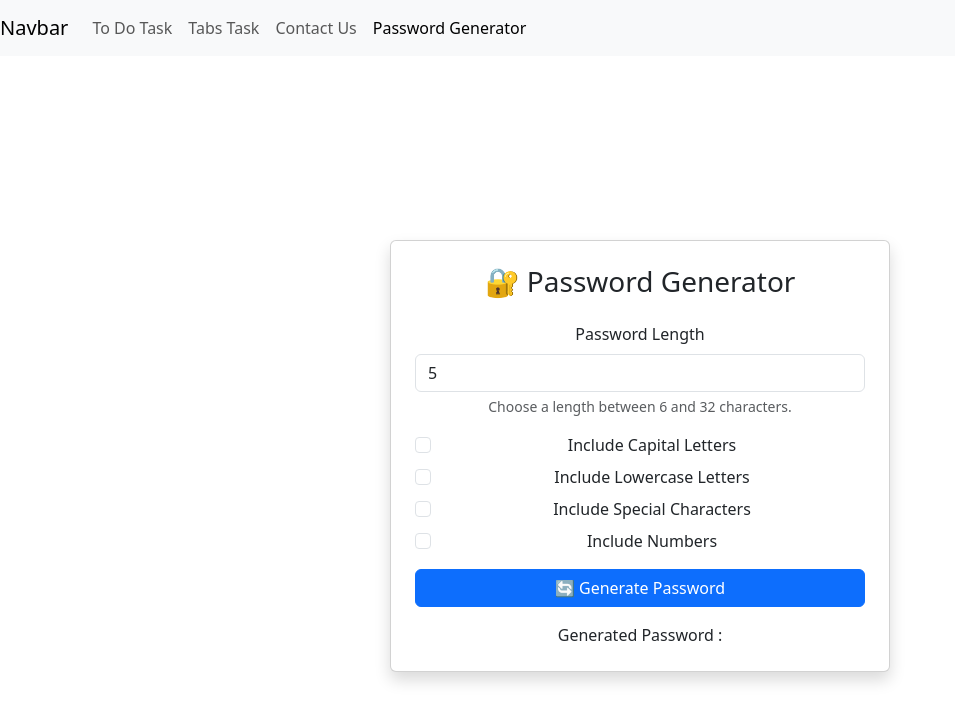
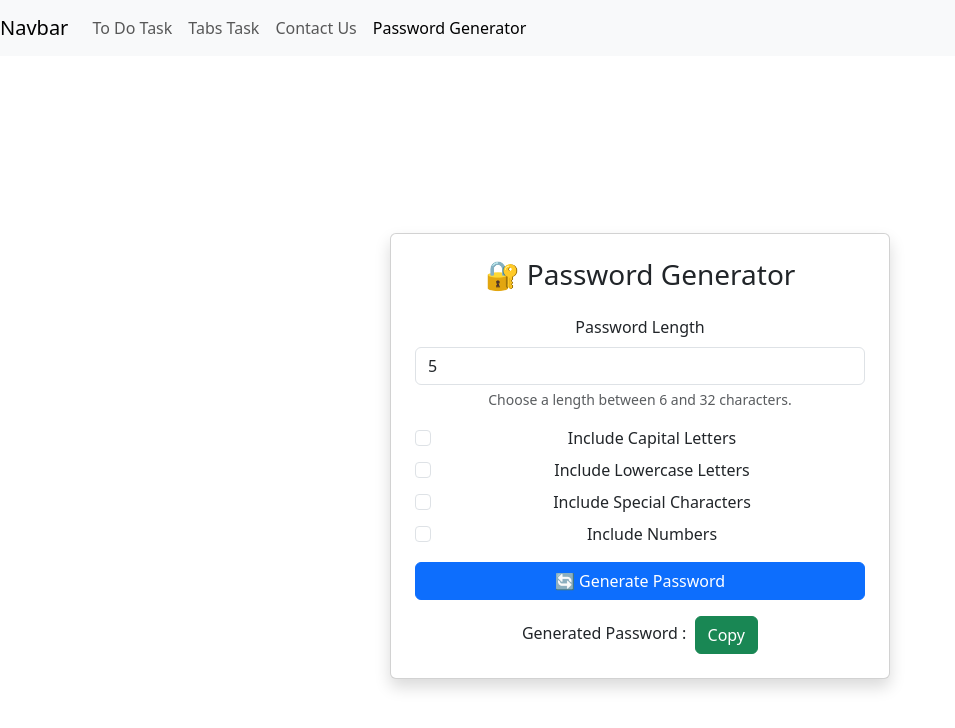
Before and after one commit to ManavNanda07/React-ToDoTask, a React (Create React App) app: page /password-generator in a window 1280 px wide. Both pictures are taken after typing "5" into the empty fields and a click on the button "🔄 Generate Password". Shown: the top 728 px of the page, without its empty margins (0-955 px from the left). Built offline with nearby package versions, Linux system fonts and the light colour scheme.

Commit message:
feat: password copy
Added an password copy functionality in password generator component

```diff
--- a/src/PasswordGenerator.jsx
+++ b/src/PasswordGenerator.jsx
@@ -38,6 +38,11 @@ export default function PasswordGenerator() {
             ...prev,
             [name]: type === 'checkbox' ? checked : value
         }));
+    }
+
+    let copyPassword =()=>{
+        navigator.clipboard.writeText(generatedPassword);
+        toast.success("Password copied successfully");
     }
 
 
@@ -121,8 +126,8 @@ export default function PasswordGenerator() {
                     </button>
                 </form>
 
-                <div className="mt-3">
-                    Generated Password : {generatedPassword}
+                <div className={generatedPassword==undefined?'d-none':'mt-3'}>
+                    Generated Password : {generatedPassword} <span className="ms-1 btn btn-success" onClick={copyPassword}>Copy</span>
                 </div>
             </div>
         </div>
```
